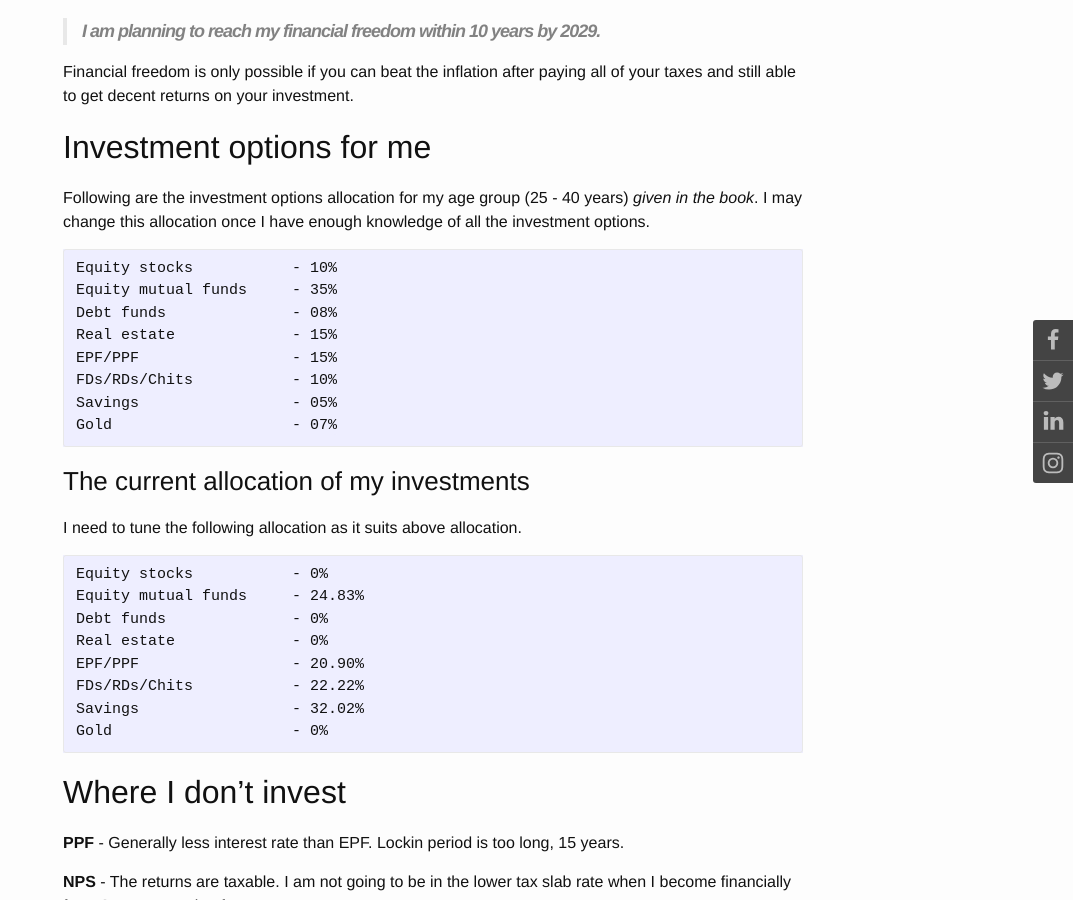
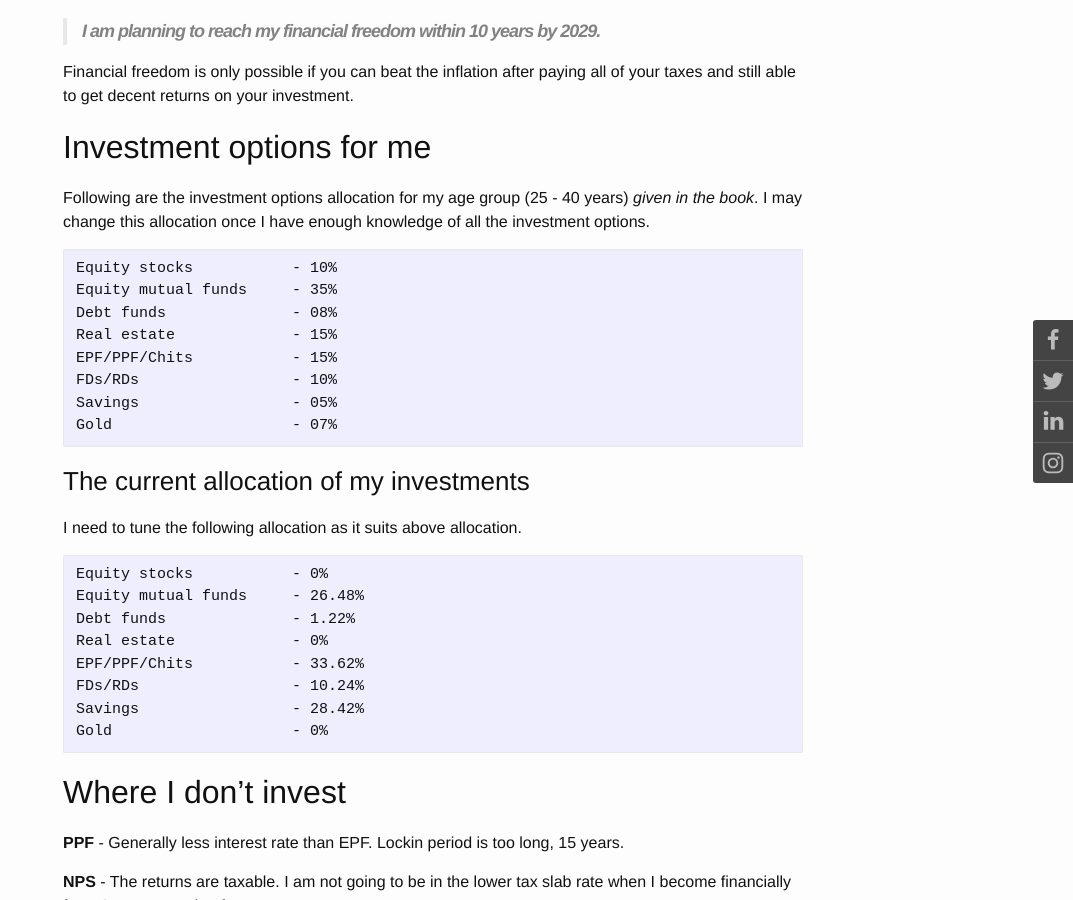
Before and after one commit to itsnayabsd/website, a Jekyll site: the page built from _posts/financial/2019-09-30-financial-freedom.md, in a window 1280 px wide and 900 px high, scrolled down 1018 px. Shown: the whole window, without its empty margins (207-1280 px from the left). Built offline with Jekyll 4.4.1, drawn with Linux system fonts in a browser that asks for light colours; comment, search, counter and statistics services are not loaded.

Commit message:
Updated from rat race to financial freedom

````diff
--- a/_posts/financial/2019-09-30-financial-freedom.md
+++ b/_posts/financial/2019-09-30-financial-freedom.md
@@ -6,7 +6,7 @@ comments: true
 google_adsense: true
 excerpt: The lessons I learned form the book From Rat Race to the Financial Freedom by Manoj Arora and my journey after that to reach financial freedom
 keywords: journey to financial freedom, race rate to financial freedom, financial freedom book, how to achieve financial freedom, financial freedom India
-date: 2019-09-30 22:24:47 +5:30
+date: 2020-01-29 22:15:48 +5:30
 image: /assets/img/financial_freedom_by_manoj_arora.jpg
 ---
 This page gives the overview of what I learned from the book **From Rat Race to Financial Freedom** by *Manoj Arora*.
@@ -39,8 +39,8 @@ Equity stocks		- 10%
 Equity mutual funds	- 35%
 Debt funds		- 08%
 Real estate		- 15%
-EPF/PPF			- 15%
-FDs/RDs/Chits		- 10%
+EPF/PPF/Chits		- 15%
+FDs/RDs		        - 10%
 Savings			- 05%
 Gold			- 07%
 ```
@@ -49,12 +49,12 @@ Gold			- 07%
 I need to tune the following allocation as it suits above allocation.
 ```
 Equity stocks		- 0%
-Equity mutual funds	- 24.83%
-Debt funds		- 0%
+Equity mutual funds	- 26.48%
+Debt funds		- 1.22%
 Real estate		- 0%
-EPF/PPF			- 20.90%
-FDs/RDs/Chits		- 22.22%
-Savings			- 32.02%
+EPF/PPF/Chits		- 33.62%
+FDs/RDs		        - 10.24%
+Savings			- 28.42%
 Gold			- 0%
 ```
 
````
